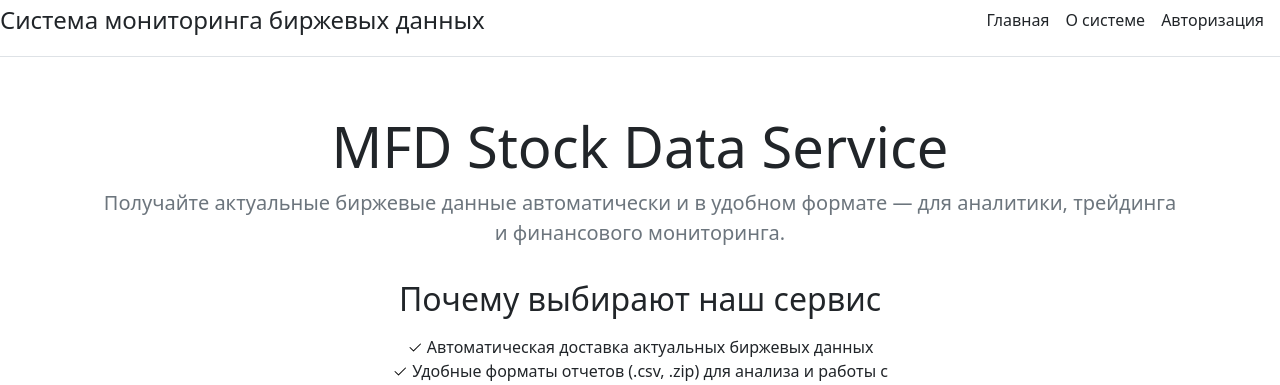
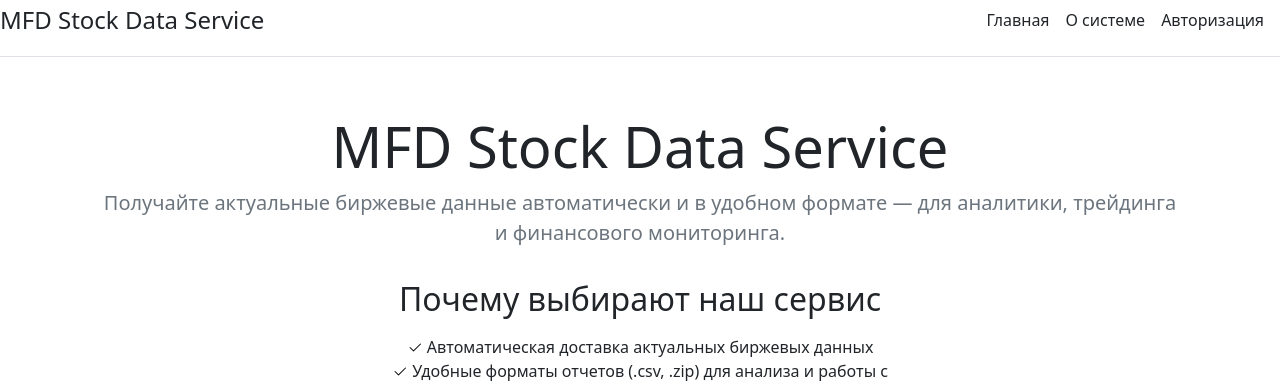
Before and after one commit to fetgrigory/MFD-Stock-Data-Service, a FastAPI app: page / in a window 1280 px wide. Shown: the top 385 px of the page. Run offline with FastAPI, Linux system fonts and the light colour scheme.

Commit message:
Update base.html

```diff
--- a/src/templates/base.html
+++ b/src/templates/base.html
@@ -5,12 +5,12 @@
     <meta name="viewport" content="width=device-width, user-scalable=no, initial-scale=1.0, maximum-scale=1.0, minimum-scale=1.0">
     <meta http-equiv="X-UA-Compatible" content="ie=edge">
     <link rel="stylesheet" href="https://cdn.jsdelivr.net/npm/bootstrap@5.2.3/dist/css/bootstrap.min.css">
-    <title>{% block title %}{% endblock %}</title>
+    <title>{% block title %}MFD Stock Data Service{% endblock %}</title>
 </head>
 <body>
 <div class="d-flex flex-column flex-md-row align-items-center pb-3 mb-4 border-bottom">
     <a href="/" class="d-flex align-items-center text-dark text-decoration-none">
-        <span class="fs-4">Система мониторинга биржевых данных</span>
+        <span class="fs-4">MFD Stock Data Service</span>
     </a>
 
     <nav class="d-inline-flex mt-2 mt-md-0 ms-md-auto">
@@ -22,7 +22,6 @@
 <footer class="container pt-4 my-md-5 pt-md-5 border-top">
     <div class="row">
         <div class="col-12 col-md">
-            <img class="mb-2" src="/docs/5.2/assets/brand/bootstrap-logo.svg" alt="">
             <small class="d-block mb-3 text-muted">© 2025</small>
         </div>
     </div>
```
